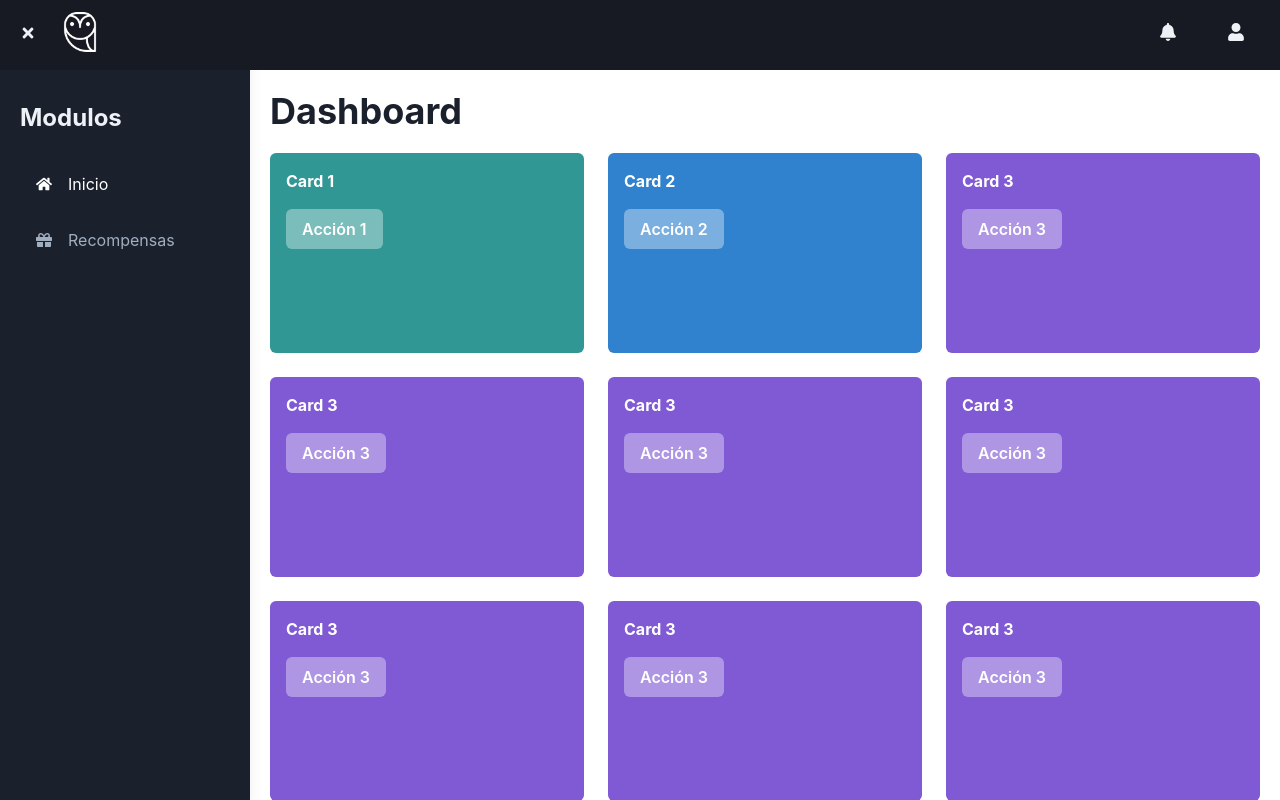
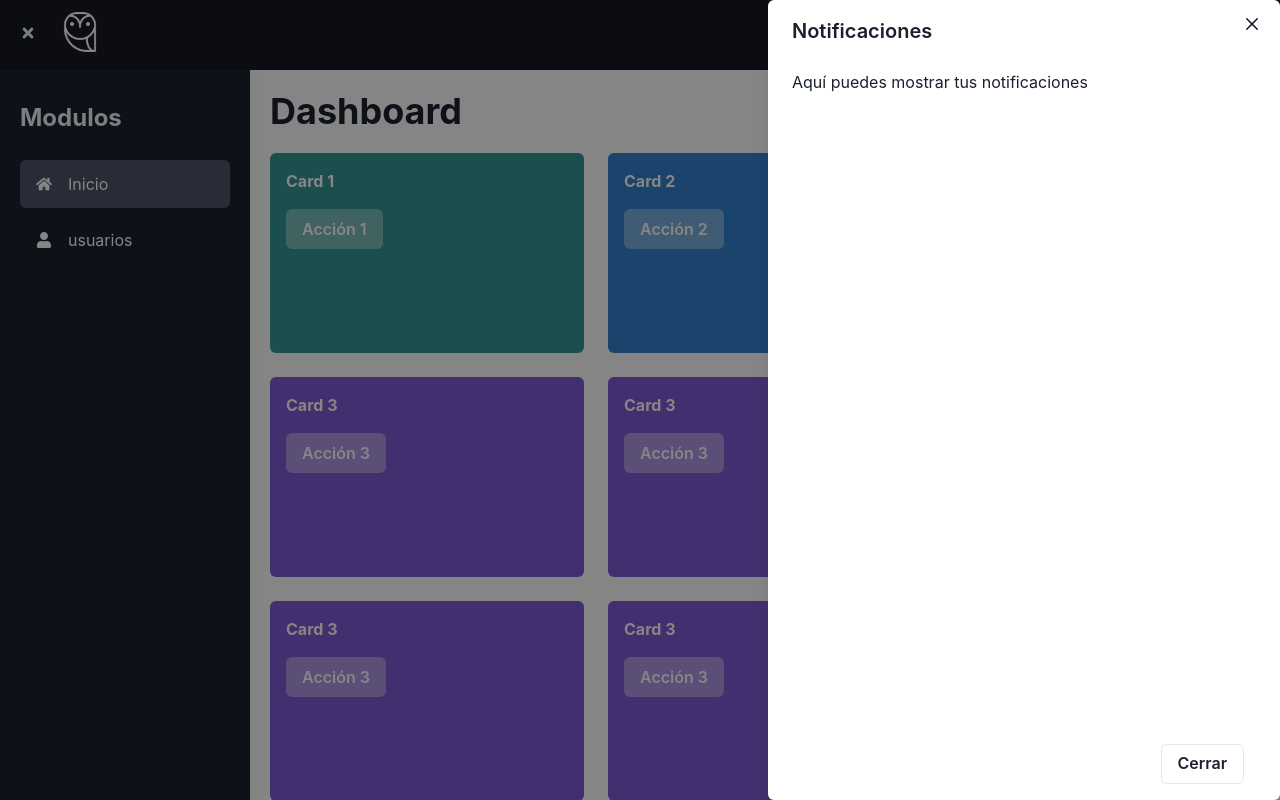
Before and after one commit to josers77j/productManager, a React (Vite) app in the folder apps/client-demo/: page /dashboard in a window 1280 px wide. Both pictures are taken after a click on the button 1168 px from the left and 32 px from the top of the page. Shown: the top 800 px of the page. Built offline with nearby package versions, Linux system fonts and the light colour scheme; no server answers.

Commit message:
validacion de usuarios

```diff
--- a/apps/client-demo/package.json
+++ b/apps/client-demo/package.json
@@ -14,7 +14,7 @@
     "@emotion/react": "^11.13.3",
     "@emotion/styled": "^11.13.0",
     "axios": "^1.7.7",
-    "framer-motion": "^11.11.9",
+    "framer-motion": "^11.11.10",
     "react": "^18.2.0",
     "react-dom": "^18.2.0",
     "react-icons": "^5.3.0",
--- a/apps/client-demo/src/components/layout.tsx
+++ b/apps/client-demo/src/components/layout.tsx
@@ -16,8 +16,8 @@ const Layout: React.FC<{ children: React.ReactNode }> = ({ children }) => {
   const sessionExpirationTime = 150 * 60 * 1000; // 5 minutos de inactividad
 
   // Rutas donde el Sidebar y el Navbar son visibles
-  const pathsWithSidebar = ['/dashboard']; // Añade las rutas donde quieras mostrar el sidebar
-  const pathsWithNavbar = ['/dashboard', '/profile', '/settings']; // Añade las rutas donde quieras mostrar el navbar
+  const pathsWithSidebar = ['/dashboard', '/users']; // Añade las rutas donde quieras mostrar el sidebar
+  const pathsWithNavbar = ['/dashboard', '/users', '/settings']; // Añade las rutas donde quieras mostrar el navbar
 
   // Condiciones para mostrar Sidebar y Navbar
   const shouldShowSidebar = pathsWithSidebar.includes(location.pathname);
--- a/apps/client-demo/src/components/navbar.component.tsx
+++ b/apps/client-demo/src/components/navbar.component.tsx
@@ -1,19 +1,34 @@
 import React from 'react';
-import { Box, IconButton, Image, Flex, Menu, MenuButton, MenuList, MenuItem } from '@chakra-ui/react';
+import {
+  Box,
+  IconButton,
+  Image,
+  Flex,
+  Menu,
+  MenuButton,
+  MenuList,
+  MenuItem,
+  Drawer,
+  DrawerBody,
+  DrawerFooter,
+  DrawerHeader,
+  DrawerOverlay,
+  DrawerContent,
+  DrawerCloseButton,
+  Button,
+  useDisclosure
+} from '@chakra-ui/react';
 import { FaBell, FaUser, FaSignOutAlt } from 'react-icons/fa';
-import { useNavigate } from 'react-router-dom';  // Importa useNavigate
+import { useNavigate } from 'react-router-dom';
+import { useAuth } from '../modules/auth/auth-provider';
 
 const Navbar: React.FC = () => {
-  const navigate = useNavigate();  // Hook para la navegación
+    const navigate = useNavigate();
+    const { logout } = useAuth();
+    const { isOpen, onOpen, onClose } = useDisclosure(); // Control del Drawer
 
-  // Función para cerrar sesión
     const handleLogout = () => {
-    // Limpiar localStorage (si estás guardando el token o algo relacionado)
-    localStorage.clear();  // Puedes usar removeItem('token') si solo quieres eliminar un ítem específico
-
-    // Limpiar el estado (si usas algún contexto de autenticación, puedes llamar a una función que lo limpie)
-
-    // Redireccionar al login
+        logout();
         navigate('/');
     };
 
@@ -45,6 +60,7 @@ const Navbar: React.FC = () => {
                 </Box>
                 {/* Ícono de Notificaciones y Perfil */}
                 <Flex align="center" gap={1}>
+                    {/* Botón de Notificaciones con Drawer */}
                     <IconButton
                         aria-label="Notifications"
                         icon={<FaBell />}
@@ -53,7 +69,24 @@ const Navbar: React.FC = () => {
                         color="gray.100"
                         mr={4}
                         _hover={{ bg: 'gray.600' }}
+                        onClick={onOpen} // Abre el Drawer al hacer clic
                     />
+                    <Drawer isOpen={isOpen} placement="right" onClose={onClose} size={{ base: 'xs', md: 'md' }}>
+                        <DrawerOverlay />
+                        <DrawerContent rounded="md">
+                            <DrawerCloseButton />
+                            <DrawerHeader>Notificaciones</DrawerHeader>
+                            <DrawerBody>
+                                <p>Aquí puedes mostrar tus notificaciones</p>
+                            </DrawerBody>
+                            <DrawerFooter>
+                                <Button variant="outline" mr={3} onClick={onClose}>
+                                    Cerrar
+                                </Button>
+                            </DrawerFooter>
+                        </DrawerContent>
+                    </Drawer>
+
                     {/* Dropdown de perfil */}
                     <Menu>
                         <MenuButton
@@ -85,7 +118,6 @@ const Navbar: React.FC = () => {
                 </Flex>
             </Flex>
         </Box>
-
     );
 };
 
--- a/apps/client-demo/src/components/sidebar.component.tsx
+++ b/apps/client-demo/src/components/sidebar.component.tsx
@@ -1,7 +1,8 @@
 import { Box, VStack, Link, Text, Icon } from '@chakra-ui/react';
 import { NavLink } from 'react-router-dom';
 import {
-  FaHome, FaGift
+  FaHome, FaGift,
+  FaUser
 } from 'react-icons/fa';
 
 const Sidebar: React.FC = () => {
@@ -20,34 +21,35 @@ const Sidebar: React.FC = () => {
           Modulos
         </Text>
 
-        <NavLink to="/" style={{ textDecoration: 'none' }}>
+        <NavLink to="/dashboard" style={{ textDecoration: 'none' }}>
           <Link
             display="flex"
             alignItems="center"
             py="3"
             px="4"
             borderRadius="md"
-            bgGradient="linear(to-r, sky.600, cyan.400)"
             color="white"
-            _hover={{ bgGradient: 'linear(to-r, cyan.900, sky.900)' }}
+            bg={window.location.pathname === '/dashboard' ? 'gray.600' : 'transparent'}
+            _hover={{ bg: 'gray.100', color: 'gray.800' }}
           >
             <Icon as={FaHome} mr="4" />
             <Text>Inicio</Text>
           </Link>
         </NavLink>
 
-        <NavLink to="/recompensas" style={{ textDecoration: 'none' }}>
+        <NavLink to="/users" style={{ textDecoration: 'none' }}>
           <Link
             display="flex"
             alignItems="center"
             py="3"
             px="4"
             borderRadius="md"
-            color="gray.400"
-            _hover={{ bg: 'gray.100', color: 'gray.800' }}
+            color="white"
+            bg={window.location.pathname === '/users' ? 'gray.600' : 'transparent'}
+            _hover={{ bg: 'gray.300', color: 'gray.800' }}
           >
-            <Icon as={FaGift} mr="4" />
-            <Text>Recompensas</Text>
+            <Icon as={FaUser} mr="4" />
+            <Text>usuarios</Text>
           </Link>
         </NavLink>
 
--- a/apps/client-demo/src/main.tsx
+++ b/apps/client-demo/src/main.tsx
@@ -4,11 +4,14 @@ import App from './App.tsx';
 import './index.css';
 import { ChakraProvider } from '@chakra-ui/react';
 import { BrowserRouter } from 'react-router-dom';
+import { AuthProvider } from './modules/auth/auth-provider.tsx';
 
 ReactDOM.createRoot(document.getElementById('root')!).render(
   <ChakraProvider>
     <BrowserRouter>
-      <App />
+    <AuthProvider>
+        <App />
+    </AuthProvider>
     </BrowserRouter>
   </ChakraProvider>,
 );
--- a/apps/client-demo/src/modules/admin/users/user-page.tsx
+++ b/apps/client-demo/src/modules/admin/users/user-page.tsx
@@ -0,0 +1,11 @@
+const UserPage = () => {
+
+return (
+    <div>
+        <h1>Users</h1>
+        <p>Page</p>
+    </div>
+)
+}
+
+export default UserPage;
--- a/apps/client-demo/src/modules/auth/auth-page.tsx
+++ b/apps/client-demo/src/modules/auth/auth-page.tsx
@@ -1,32 +1,34 @@
-import React, { useState } from 'react';
-import { Box, Button, FormControl, FormLabel, Heading, Input, Stack, Text, useToast,  } from '@chakra-ui/react';
-import { AuthService } from './auth-service';
+import React, { useEffect, useState } from 'react';
+import { Box, Button, FormControl, FormLabel, Heading, Input, Stack, Text, useToast } from '@chakra-ui/react';
 
 import { useNavigate } from 'react-router-dom';
+import { useAuth } from './auth-provider';
 
 const AuthPage: React.FC = () => {
   const [username, setUsername] = useState('');
   const [password, setPassword] = useState('');
-    const [error, setError] = useState<string | null>(null);
+  const [validationErrors, setValidationErrors] = useState<{ username?: string; password?: string }>({});
   const [loading, setLoading] = useState(false);
-    const [validationErrors, setValidationErrors] = useState<{ username?: string; password?: string }>({});
+  const { isAuthenticated } = useAuth();
 
+
+  const { login } = useAuth();
+  const navigate = useNavigate();
   const toast = useToast();
-    const navigate= useNavigate();
+
+  useEffect(() => {
+    if (isAuthenticated) {
+        navigate('/dashboard'); // Redirige al dashboard si el usuario ya está autenticado
+    }
+}, [isAuthenticated, navigate]);
+
   const handleLogin = async (e: React.FormEvent) => {
     e.preventDefault();
-        setError(null);
 
-        // Validar si los campos están vacíos
     const errors: { username?: string; password?: string } = {};
-        if (!username) {
-            errors.username = 'El nombre de usuario es obligatorio';
-        }
-        if (!password) {
-            errors.password = 'La contraseña es obligatoria';
-        }
+    if (!username) errors.username = 'El nombre de usuario es obligatorio';
+    if (!password) errors.password = 'La contraseña es obligatoria';
 
-        // Si hay errores, actualiza el estado y no ejecuta el login
     if (Object.keys(errors).length > 0) {
       setValidationErrors(errors);
       return;
@@ -36,16 +38,13 @@ const AuthPage: React.FC = () => {
     setLoading(true);
 
     try {
-            const data = await AuthService.login({ username, password });
-            console.log('Inicio de sesión exitoso:', data);
-
-            navigate('/dashboard');
-            // Aquí puedes redirigir al usuario o guardar el token
+      await login(username, password);
+      navigate('/dashboard'); // Redirigir tras inicio de sesión exitoso
     } catch (err: any) {
-            setError(err.message);
+        console.error(err);
       toast({
         title: 'Error al iniciar sesión',
-                description: error,
+        description: err.message,
         status: 'error',
         duration: 5000,
         isClosable: true,
@@ -62,19 +61,17 @@ const AuthPage: React.FC = () => {
         <Heading as="h2" size="lg" mb={6}>
           Iniciar sesión en la plataforma
         </Heading>
-
         <form onSubmit={handleLogin}>
           <Stack spacing={4}>
             <FormControl isInvalid={!!validationErrors.username}>
               <FormLabel htmlFor="username">Usuario</FormLabel>
               <Input
                 type="text"
-                                name="username"
                 id="username"
                 placeholder="usuario123"
                 value={username}
                 onChange={(e) => setUsername(e.target.value)}
-                                borderColor={validationErrors.username ? 'red.500' : 'gray.300'} // Color del borde si hay error
+                borderColor={validationErrors.username ? 'red.500' : 'gray.300'}
               />
               {validationErrors.username && (
                 <Text color="red.500" fontSize="sm">
@@ -84,15 +81,14 @@ const AuthPage: React.FC = () => {
             </FormControl>
 
             <FormControl isInvalid={!!validationErrors.password}>
-                            <FormLabel htmlFor="password">contraseña</FormLabel>
+              <FormLabel htmlFor="password">Contraseña</FormLabel>
               <Input
                 type="password"
-                                name="password"
                 id="password"
                 placeholder="••••••••"
                 value={password}
                 onChange={(e) => setPassword(e.target.value)}
-                                borderColor={validationErrors.password ? 'red.500' : 'gray.300'} // Color del borde si hay error
+                borderColor={validationErrors.password ? 'red.500' : 'gray.300'}
               />
               {validationErrors.password && (
                 <Text color="red.500" fontSize="sm">
@@ -101,13 +97,7 @@ const AuthPage: React.FC = () => {
               )}
             </FormControl>
 
-                        <Button
-                            type="submit"
-                            colorScheme="blue"
-                            width="full"
-                            isLoading={loading}
-                            loadingText="Cargando"
-                        >
+            <Button type="submit" colorScheme="blue" width="full" isLoading={loading} loadingText="Cargando">
               Iniciar sesión
             </Button>
           </Stack>
--- /dev/null
+++ b/apps/client-demo/src/modules/auth/auth-provider.tsx
@@ -0,0 +1,38 @@
+import React, { createContext, useContext, useState } from 'react';
+import { AuthService } from './auth-service';
+
+interface AuthContextType {
+  isAuthenticated: boolean;
+  login: (username: string, password: string) => Promise<void>;
+  logout: () => void;
+}
+
+const AuthContext = createContext<AuthContextType | undefined>(undefined);
+
+export const AuthProvider: React.FC<{ children: React.ReactNode }> = ({ children }) => {
+  const [isAuthenticated, setIsAuthenticated] = useState(AuthService.isAuthenticated());
+
+  const login = async (username: string, password: string) => {
+    await AuthService.login({ username, password });
+    setIsAuthenticated(true);
+  };
+
+  const logout = () => {
+    setIsAuthenticated(false); // Asegura que el estado se actualiza
+    localStorage.clear();
+  };
+
+  return (
+    <AuthContext.Provider value={{ isAuthenticated, login, logout }}>
+      {children}
+    </AuthContext.Provider>
+  );
+};
+
+export const useAuth = () => {
+  const context = useContext(AuthContext);
+  if (!context) {
+    throw new Error('useAuth debe usarse dentro de un AuthProvider');
+  }
+  return context;
+};
--- a/apps/client-demo/src/modules/auth/auth-service.ts
+++ b/apps/client-demo/src/modules/auth/auth-service.ts
@@ -1,27 +1,15 @@
 import axios from 'axios';
+import { LoginRequest, LoginResponse } from '../../interface/login.interface';
 
-export interface LoginResponse {
-    token: string;
-    email: string;
-}
 
-export interface LoginRequest {
-    username: string;
-    password: string;
-}
+
 const API_URL = import.meta.env.VITE_API_URL;
 
 export class AuthService {
   static async login({ username, password }: LoginRequest): Promise<LoginResponse> {
     try {
-            const response = await axios.post<LoginResponse>(`${API_URL}/auth/login`, {
-                username,
-                password,
-            });
-
-            // Almacenar el token en localStorage
-            localStorage.setItem('token', response.data.token);
-
+      const response = await axios.post<LoginResponse>(`${API_URL}/auth/login`, { username, password });
+      localStorage.setItem('token', response.data.token); // Almacenar el token en localStorage
       return response.data;
     } catch (err: any) {
       if (err.response) {
@@ -36,4 +24,12 @@ export class AuthService {
       }
     }
   }
+
+  static logout() {
+    localStorage.removeItem('token'); // Eliminar el token de localStorage
   }
+
+  static isAuthenticated(): boolean {
+    return !!localStorage.getItem('token'); // Verifica si hay un token en localStorage
+  }
+}
--- a/apps/client-demo/src/routes/routes.ts
+++ b/apps/client-demo/src/routes/routes.ts
@@ -2,11 +2,13 @@ import AuthPage from "../modules/auth/auth-page";
 import NotFound from "../modules/exceptions/not-found.exception";
 
 import dashboardPage from "../modules/dashboard/dashboard-page";
+import UserPage from "../modules/admin/users/user-page";
 
 
 const routes = [
   { path: '/', component: AuthPage, module: 'auth' }, // Ruta de autenticación
   { path: '/dashboard', component: dashboardPage, module: 'dashboard' },
+  { path : '/users', component: UserPage, module: 'users' },
   { path: '*', component: NotFound, module: 'about' },
 
   // Agrega más rutas según sea necesario
```
Also changed, not shown: apps/client-demo/src/interface/login.interface.ts (added, +15 -0 lines), apps/client-demo/src/routes/private.routes.ts (added, +11 -0 lines). Lines whose indentation alone changed are shown as unchanged.
